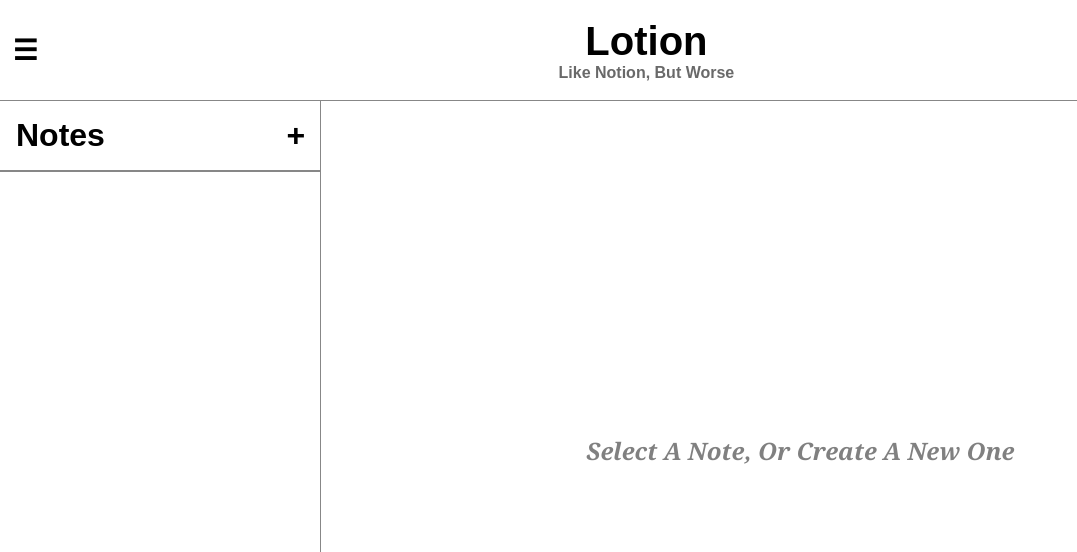
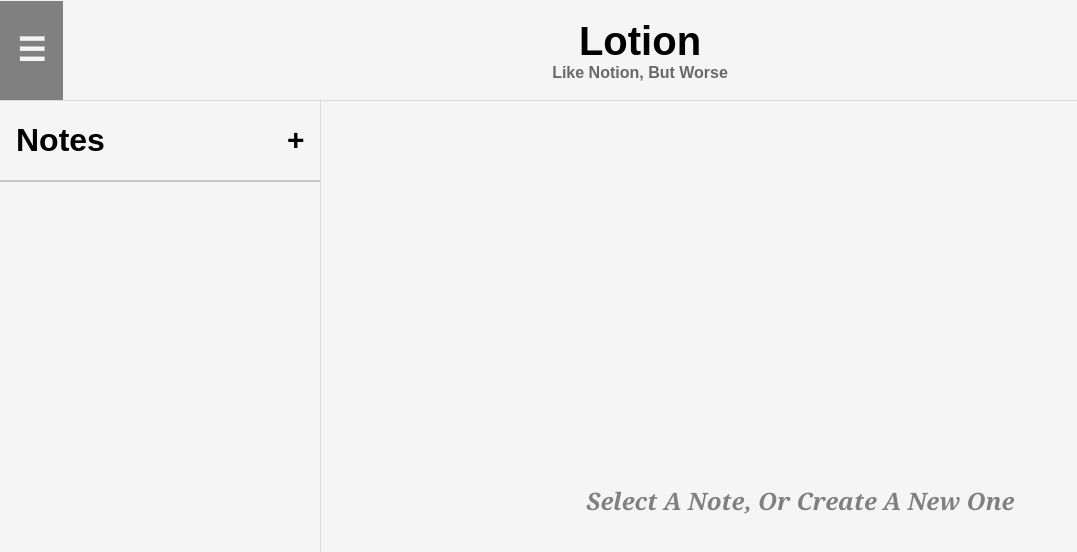
Before and after one commit to SufyanAyaz/SufyanAyaz-Lotion-Note-Taking-App, a React (Create React App) app: page /notes in a window 1280 px wide. Shown: the top 552 px of the page, without its empty margins (0-1077 px from the left). Built offline with nearby package versions, Linux system fonts and the light colour scheme.

Commit message:
Completely added all functionality

```diff
--- a/src/App.js
+++ b/src/App.js
@@ -19,7 +19,8 @@ function App() {
   })
 
   const [note, setNote] = useState(localizeNoteData());
-  const [num, setNum] = useState(localizeNumData())
+  const [num, setNum] = useState(localizeNumData());
+  const [currentNote, setCurrentNote] = useState(0);
 
   useEffect(() => {
     localStorage.setItem("note", JSON.stringify(note))
@@ -59,12 +60,16 @@ function App() {
     })
 
     setNote(upToDateNotes)
-    // return note.find(note => note.noteNum === noteIdentification)
   };
 
   const deleteNote = (deleteNoteIdentification) => {
-    // const arrayWithoutDeleted = note.filter((note) => note.noteNum !== deleteNoteIdentification);
-    setNote(note.filter(note.noteNum != deleteNoteIdentification))
+    const arrayWithoutDeleted = note.filter((note) => note.noteNum !== deleteNoteIdentification)
+    for (let i = 0, j = 1; i < num - 2; i++, j++) {
+      arrayWithoutDeleted[i].noteNum = j
+    }
+
+    setNote([...arrayWithoutDeleted])
+    setNum(num - 1)
   }
 
 
@@ -72,13 +77,11 @@ function App() {
     <Routes>
       <Route path="/" element={<Navigate to="/notes" replace={true} />}>
       </Route>
-      <Route element={<Layout note={note} createNote={createNote} num={num} />}>
+      <Route element={<Layout note={note} createNote={createNote} num={num} currentNote={currentNote} setCurrentNote={setCurrentNote} />}>
         <Route path="/notes" element={<Notes />} />
         <Route path="/notes/:noteId/edit" element={<NotePage update={update} num={num} note={note} deleteNote={deleteNote} />}></Route>
         <Route path="/notes/:noteId" element={<NoteDisplay note={note} num={num} deleteNote={deleteNote} />}></Route>
       </Route>
-
-
     </Routes>
   )
 }
--- a/src/Layout.js
+++ b/src/Layout.js
@@ -1,33 +1,39 @@
 import { useNavigate } from "react-router-dom";
 import { Outlet } from "react-router-dom";
-import Notes from "./Notes";
-import NotePage from "./NotePage";
 
-function Layout({ note, createNote, num }) {
+function Layout({ note, createNote, num, currentNote, setCurrentNote }) {
     const navigate = useNavigate();
-    // console.log(num)
-    const changePage = () => {
-        navigate(`/notes/${num}`)
+    const changePage = (number) => {
+        navigate(`/notes/${number}`)
     }
-    // const [note, setNote] = useState([]);
 
-    // const creatNote = () => {
-    //     const newNoteInfo = {
-    //         noteId: uuid(),
-    //         title: "Untitled",
-    //         content: "...",
-    //         time: Date.now()
-    //     };
+    const toggle = () => {
+        document.getElementById("column").classList.toggle("column-hidden");
+        document.getElementById("main-note-area").classList.toggle("main-hidden");
+    }
 
-    //     setNote([newNoteInfo, ...note]);
-    // };
+    const options = {
+        year: "numeric",
+        month: "long",
+        day: "numeric",
+        hour: "numeric",
+        minute: "numeric",
+    };
+
+    const formatDate = (when) => {
+        const formatted = new Date(when).toLocaleString("en-US", options);
+        if (formatted === "Invalid Date") {
+            return "";
+        }
+        return formatted;
+    };
 
     return (
         <>
             <header className="nav">
                 <nav className="nav-bar">
                     <span className="nav-element1 menu-icon">
-                        <h1 className="menu-icon">&#9776;</h1>
+                        <h1 className="menu-icon" onClick={toggle}>&#9776;</h1>
                     </span>
                     <span className="nav-element2">
                         <h1 className="main-header">Lotion</h1>
@@ -38,7 +44,7 @@ function Layout({ note, createNote, num }) {
             </header>
 
             <main className="notes">
-                <section className="note-column">
+                <section className="note-column" id="column">
                     <div className="note-header">
                         <h2 className="note-header">Notes</h2>
                         <h2 className="note-header-icon" id="create-note" onClick={() => { createNote(); navigate(`/notes/${num}/edit`) }}>&#43;</h2>
@@ -46,24 +52,21 @@ function Layout({ note, createNote, num }) {
                     <div className="note-collection" id="note-collection">
                         {note.map((note) => {
                             return (<>
-                                <button className="note" key={num} onClick={changePage}>
+                                <button className={`note ${note.noteNum === currentNote && "selected"}`} key={num} onClick={() => { setCurrentNote(note.noteNum); changePage(note.noteNum) }}>
                                     <div className="note">
-                                        <div>
-                                            <h2>{note.title}</h2>
-                                        </div>
-
-                                        <div>
-                                            <p>{note.content}</p>
+                                        <div className="note-sub">
+                                            <h2 className="note-property">{note.title}</h2>
+                                            <h3 className="note-property">{formatDate(note.time)}</h3>
+                                            <p className="note-property" dangerouslySetInnerHTML={{ __html: note.content }}></p>
                                         </div>
                                     </div>
                                 </button>
                             </>)
                         })}
                     </div>
-                    {/* <NoteColumn note={note} createNote={creatNote} /> */}
                 </section>
 
-                <section className="notes">
+                <section className="notes" id="main-note-area">
                     <Outlet />
                 </section>
             </main>
--- a/src/NotePage.js
+++ b/src/NotePage.js
@@ -7,9 +7,9 @@ function NotePage({ update, num, note, deleteNote }) {
     const navigate = useNavigate();
     const { noteId } = useParams();
 
-    const [title, setTitle] = useState('');
-    const [content, setContent] = useState('');
-    const [time, setTime] = useState('');
+    const [title, setTitle] = useState(note[noteId - 1].title);
+    const [content, setContent] = useState(note[noteId - 1].content);
+    const [time, setTime] = useState(note[noteId - 1].time);
 
     const options = {
         year: "numeric",
@@ -28,37 +28,35 @@ function NotePage({ update, num, note, deleteNote }) {
     };
 
     const updateTitle = (newTitle) => {
-        setTitle(newTitle ? newTitle : note[noteId - 1].title)
+        setTitle(newTitle)
     }
 
     const updateContent = (newContent) => {
         // setContent(newContent.replace(/(<([^>]+)>)/ig, ''))
-        setContent(newContent ? newContent : note[noteId - 1].content)
+        setContent(newContent)
     }
 
     const updateTime = (newTime) => {
         // setTime(formatDate(Date.parse(newTime)))
-        setTime(newTime ? newTime : note[noteId - 1].time)
+        setTime(newTime)
     }
 
     return (
         <>
-            <section className="notes">
             <div className="note-body-header">
                 <div className="title-content">
                     <input type="text" id="text" className="title-text" placeholder='Untitled' onChange={(e) => updateTitle(e.target.value)} defaultValue={note[noteId - 1].title}></input>
-                        <input type="datetime-local" id="date-time" className="date-time" onChange={(e) => updateTime(e.target.value)} defaultValue={note[noteId - 1].time}></input>
+                    <input type="datetime-local" id="date-time" className="date-time" placeholder={formatDate(Date.now())} onChange={(e) => updateTime(e.target.value)} defaultValue={note[noteId - 1].time}></input>
                 </div>
                 <div className="button-div">
                     <button className="save" onClick={() => { update(noteId, title, content, time); navigate(`/notes/${noteId}`) }}>Save</button>
-                        <button className="delete" onClick={() => { if (window.confirm("Are you sure")) { deleteNote(noteId); navigate(`/notes/${noteId >= 2 ? noteId - 1 : ""}`) } }}>Delete</button>
+                    <button className="delete" onClick={() => { if (window.confirm("Are you sure")) { deleteNote(Number(noteId)); navigate(`/notes`) } }}>Delete</button>
                 </div>
             </div>
 
             <div className="note-body-editor" onChange={(e) => updateContent(e.target.value)}>
-                    <ReactQuill className='note-body-editor' onChange={updateContent} defaultValue={note[noteId - 1].content} />
+                <ReactQuill className='note-body-editor' onChange={updateContent} placeholder='Type your note here...' defaultValue={note[noteId - 1].content} />
             </div>
-            </section>
         </>
     );
 };
--- a/src/index.css
+++ b/src/index.css
@@ -1,18 +1,23 @@
 body {
   margin: 0;
   padding: 0;
+  box-sizing: border-box;
+  background-color: whitesmoke;
+  overflow-x: hidden;
 }
 
 header {
   height: 12.5vh;
+  width: 100vw;
 }
 
 nav.nav-bar {
   height: 100%;
-  border-bottom: 1px solid rgb(135, 135, 135);
+  width: 100vw;
+  border-bottom: 1px solid rgb(220, 220, 220);
   display: flex;
   flex-direction: row;
-  justify-content: center;
+  justify-content: space-between;
   align-items: center;
 }
 
@@ -20,9 +25,10 @@ span.nav-element1 {
   height: 100%;
   width: 33%;
   display: flex;
-  justify-content: flex-start;
-  align-items: center;
-  margin-left: auto;
+  flex-direction: column;
+  justify-content: center;
+  align-items: flex-start;
+  /* margin-left: auto; */
 }
 
 span.nav-element2 {
@@ -35,11 +41,21 @@ span.nav-element2 {
 }
 
 h1.menu-icon {
+  height: 99%;
+  width: 15%;
   margin: 0;
-  font-size: 1.75rem;
+  font-size: 2rem;
   font-weight: 700;
   font-family: Arial, Helvetica, sans-serif;
   cursor: pointer;
+  display: flex;
+  justify-content: center;
+  align-items: center;
+}
+
+h1.menu-icon:hover {
+  background-color: gray;
+  color: whitesmoke;
 }
 
 h1.main-header {
@@ -63,20 +79,25 @@ span.nav-element3 {
 }
 
 main.notes {
-  height: 87.5vh;
+  height: 100vh;
+  width: 100vw;
   display: flex;
 }
 
 section.note-column {
-  border-right: 1px solid rgb(135, 135, 135);
-  height: 100%;
-  width: 25vw;
+  border-right: 1px solid rgb(220, 220, 220);
+  height: 100vh;
+  width: 25%;
   display: flex;
   flex-direction: column;
 }
 
+section.column-hidden {
+  display: none;
+}
+
 div.note-header {
-  border-bottom: 2px solid rgb(135, 135, 135);
+  border-bottom: 2px solid rgb(199, 199, 199);
   height: 10%;
   width: 100%;
   display: flex;
@@ -92,35 +113,40 @@ h2.note-header {
 }
 
 h2.note-header-icon {
-  height: 100%;
+  background-color: whitesmoke;
+  height: 95%;
   width: 15%;
   display: flex;
   align-items: center;
   justify-content: center;
-  font-size: 2rem;
+  font-size: 1.875rem;
   font-weight: 700;
   font-family: Arial, Helvetica, sans-serif;
 }
 
 h2.note-header-icon:hover {
-  background: purple;
+  background: rgb(66, 60, 82);
   color: whitesmoke;
   cursor: pointer;
 }
 
 div.note-collection {
-  height: 90%;
+  height: 100vh;
   width: 100%;
   display: flex;
   flex-direction: column;
   align-items: flex-start;
+  overflow: scroll;
+  overflow-x: hidden;
 }
 
 button.note {
-  border-top: 1px solid black;
+  border-top: none;
+  border-left: none;
+  border-right: none;
   border-bottom: 1px solid black;
-  background-color: slateblue;
-  height: 15%;
+  background-color: rgb(230, 227, 227);
+  height: 20%;
   width: 100%;
   cursor: pointer;
   display: flex;
@@ -129,9 +155,62 @@ button.note {
   justify-content: flex-start;
 }
 
+button.note:hover {
+  background-color: rgb(66, 60, 82);
+  color: whitesmoke !important;
+}
+
+button.selected {
+  background-color: rgb(66, 60, 82) !important;
+  color: whitesmoke;
+}
+
+div.note {
+  height: 100%;
+  width: 100%;
+  display: flex;
+  flex-direction: column;
+  align-items: flex-start;
+  justify-content: center;
+}
+
+div.note-sub {
+  height: 100%;
+  width: 100%;
+  padding-top: 15px;
+  padding-left: 10px;
+  display: flex;
+  flex-direction: column;
+  align-items: flex-start;
+  justify-content: flex-start;
+}
+
+h2.note-property {
+  margin: 0;
+  font-size: 2.25rem;
+  font-family: cursive;
+}
+
+h3.note-property {
+  margin: 0;
+  font-size: 1.125rem;
+  font-family: cursive;
+  color: gray;
+}
+
+p.note-property {
+  margin: 0;
+  font-size: 1.125rem;
+  font-family: cursive;
+}
+
 section.notes {
   height: 100%;
-  width: 75vw;
+  width: 75%;
+}
+
+section.main-hidden {
+  width: 100vw !important;
 }
 
 div.initial-note-space {
@@ -151,7 +230,7 @@ h2.inital-note-space-text {
 }
 
 div.note-body-header {
-  border-bottom: 1px solid black;
+  border-bottom: 1px solid rgb(220, 220, 220);
   padding-left: 1%;
   height: 15%;
   width: 100%;
@@ -171,6 +250,7 @@ div.title-content {
 
 input.title-text {
   border: none;
+  background-color: whitesmoke;
   height: 50%;
   width: 100%;
   color: black;
@@ -181,6 +261,7 @@ input.title-text {
 }
 
 input.title-text::placeholder {
+  background-color: whitesmoke;
   color: black;
   font-size: 2rem;
   font-weight: bold;
@@ -214,6 +295,7 @@ div.note-body-display {
 }
 
 input.date-time {
+  background-color: whitesmoke;
   border: none;
   outline: none;
   height: 40%;
@@ -240,7 +322,7 @@ button.save {
 }
 
 button.save:hover {
-  background: purple;
+  background: rgb(66, 60, 82);
   color: whitesmoke;
   cursor: pointer;
 }
@@ -256,7 +338,7 @@ button.delete {
 }
 
 button.delete:hover {
-  background: purple;
+  background: rgb(66, 60, 82);
   color: whitesmoke;
   cursor: pointer;
 }
@@ -272,12 +354,12 @@ button.edit {
 }
 
 button.edit:hover {
-  background: purple;
+  background: rgb(66, 60, 82);
   color: whitesmoke;
   cursor: pointer;
 }
 
 .note-body-editor {
-  height: 85%;
+  height: 90%;
   width: 100%;
 }
```
Also changed, not shown: src/NoteDisplay.js (+6 -7 lines), src/index.js (+0 -8 lines). Lines whose indentation alone changed are shown as unchanged.
